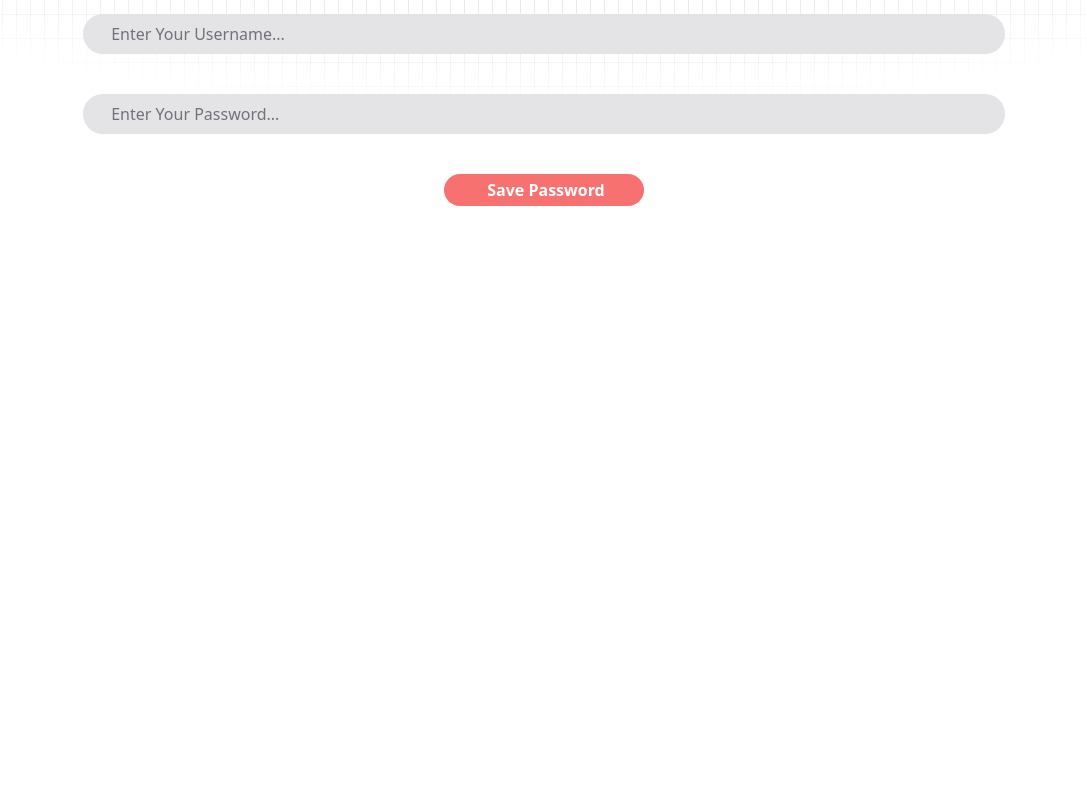
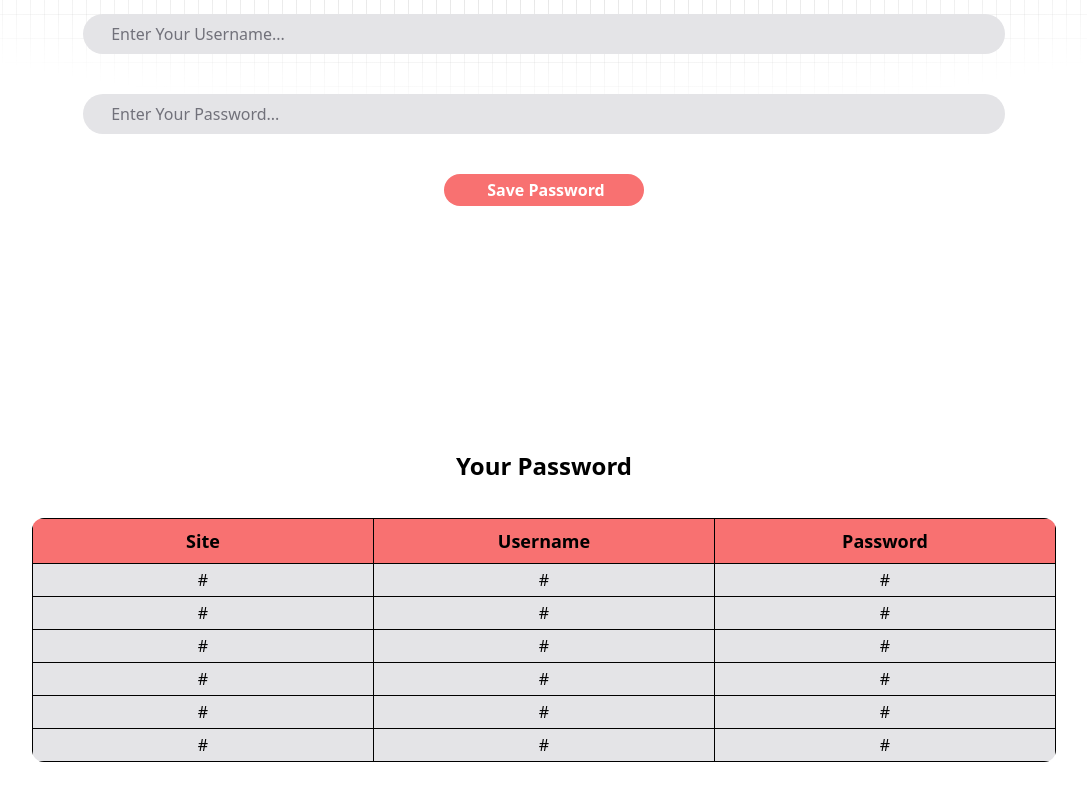
Before and after one commit to Itsarun01/Pass-locker, a React (Vite) app: page / in a window 1280 px wide. Shown: the part 386-1186 px from the top of the page, without its empty margins (96-1183 px from the left). Before the commit the page ends 864 px from the top, so only its background shows below. Built offline with nearby package versions, Linux system fonts and the light colour scheme; some icons are missing.

Commit message:
Added the saved password section.

```diff
--- a/src/components/Home.jsx
+++ b/src/components/Home.jsx
@@ -1,8 +1,8 @@
 import React from "react";
-import {useState, useEffect} from "react";
+import { useState, useEffect } from "react";
 
 const Home = () => {
-  const [form, setForm] = useState({site: "", username: "", password: ""});
+  const [form, setForm] = useState({ site: "", username: "", password: "" });
   const [passwordArray, setPasswordArray] = useState([]);
 
   useEffect(() => {
@@ -17,7 +17,7 @@ const Home = () => {
   };
 
   const handleChange = (e) => {
-    setForm({...form, [e.target.name]: e.target.value});
+    setForm({ ...form, [e.target.name]: e.target.value });
   };
 
   return (
@@ -74,6 +74,50 @@ const Home = () => {
           </button>
         </div>
       </div>
+      <div className="absolute top-full left-[50%] translate-x-[-50%] saved-password w-[80vw] mx-auto h-screen text-center">
+        <h2 className="text-2xl font-bold p-9">Your Password</h2>
+        <table className="w-full rounded-xl overflow-hidden">
+          <thead className="text-center bg-red-400">
+            <tr className="w-full text-center">
+              <th className="w-2/6 p-2 text-lg border border-black">Site</th>
+              <th className="w-2/6 p-2 text-lg border border-black">Username</th>
+              <th className="w-2/6 p-2 text-lg border border-black ">Password</th>
+            </tr>
+          </thead>
+          <tbody className="bg-zinc-200 text-center">
+            <tr className="w-full">
+              <td className=" border border-black p-1">#</td>
+              <td className=" border border-black p-1">#</td>
+              <td className=" border border-black p-1">#</td>
+            </tr>
+            <tr className="w-full">
+              <td className=" border border-black p-1">#</td>
+              <td className=" border border-black p-1">#</td>
+              <td className=" border border-black p-1">#</td>
+            </tr>
+            <tr className="w-full">
+              <td className=" border border-black p-1">#</td>
+              <td className=" border border-black p-1">#</td>
+              <td className=" border border-black p-1">#</td>
+            </tr>
+            <tr className="w-full">
+              <td className=" border border-black p-1">#</td>
+              <td className=" border border-black p-1">#</td>
+              <td className=" border border-black p-1">#</td>
+            </tr>
+            <tr className="w-full">
+              <td className=" border border-black p-1">#</td>
+              <td className=" border border-black p-1">#</td>
+              <td className=" border border-black p-1">#</td>
+            </tr>
+            <tr className="w-full">
+              <td className=" border border-black p-1">#</td>
+              <td className=" border border-black p-1">#</td>
+              <td className=" border border-black p-1">#</td>
+            </tr>
+          </tbody>
+        </table>
+      </div>
     </>
   );
 };
```
